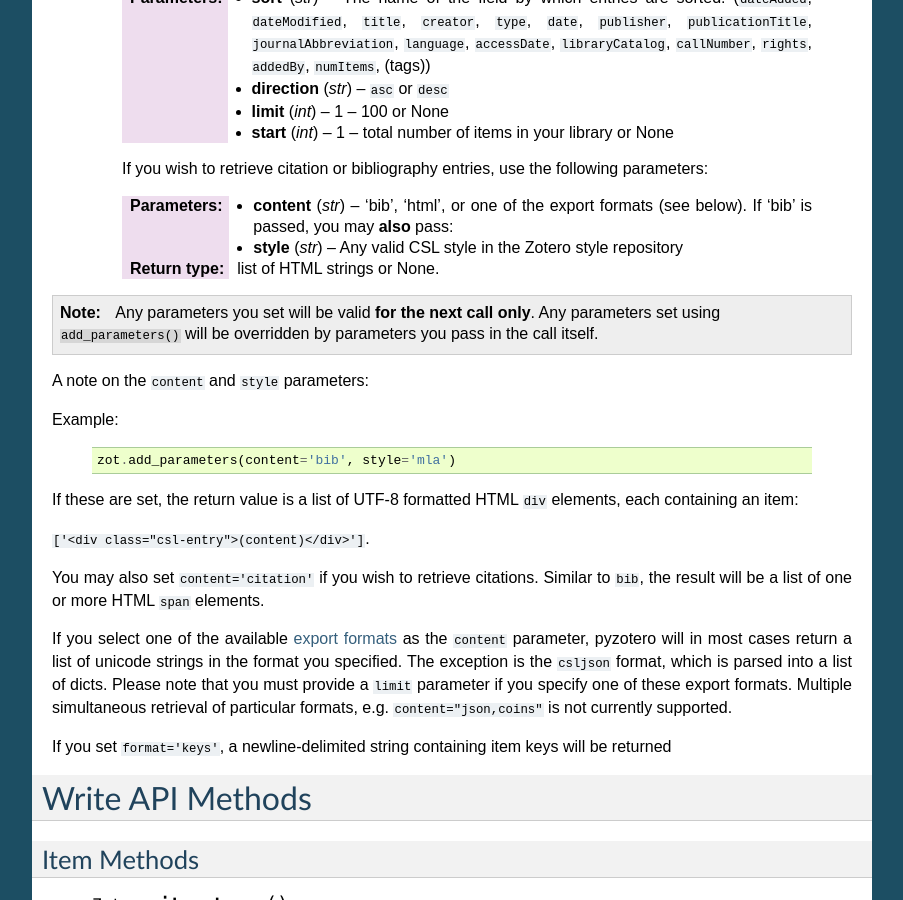
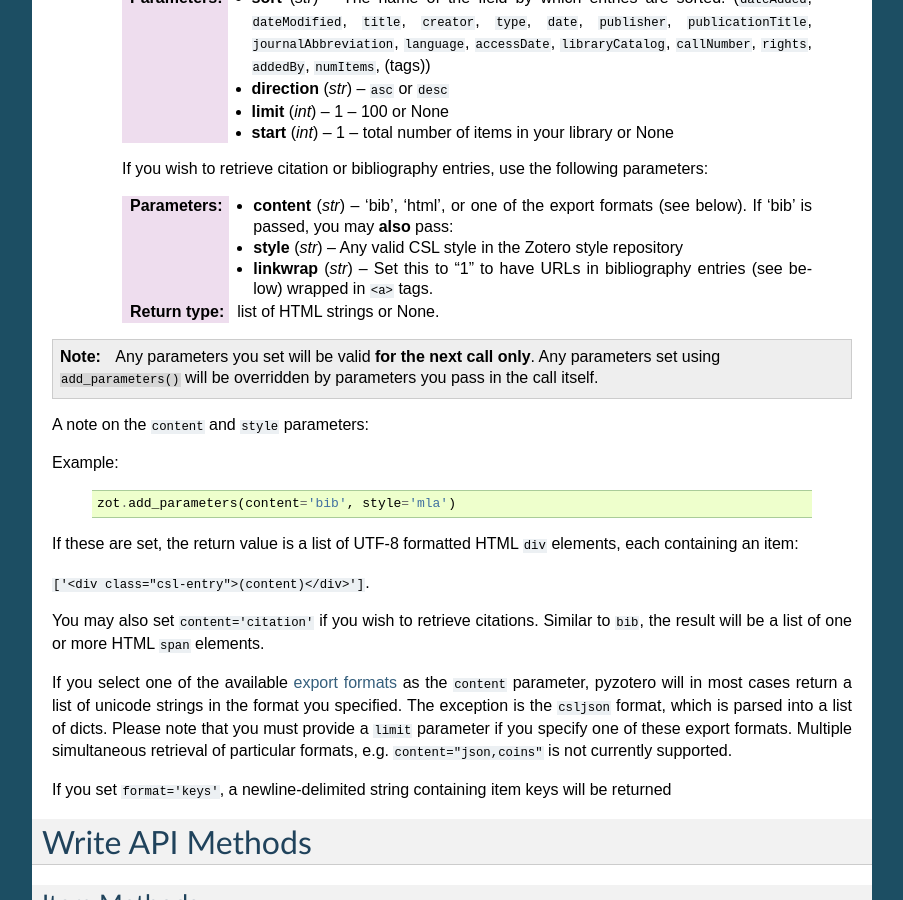
Before and after one commit to urschrei/pyzotero, a Sphinx documentation site: the page built from doc/index.rst, in a window 1280 px wide and 900 px high, scrolled down 11750 px. Shown: the whole window, without its empty margins (198-1101 px from the left). Built offline with Sphinx 7.4.7, drawn with Linux system fonts in a browser that asks for light colours; the version number could not be read and is left out.

Commit message:
Add docs on linkwrap parameters

```diff
--- a/doc/index.rst
+++ b/doc/index.rst
@@ -700,6 +700,7 @@ This area of the Zotero Read API is under development, and may change frequently
 
         :param str content: 'bib', 'html', or one of the export formats (see below). If 'bib' is passed, you may **also** pass:
         :param str style: Any valid CSL style in the Zotero style repository
+        :param str linkwrap: Set this to "1" to have URLs in bibliography entries (see below) wrapped in ``<a>`` tags.
         :rtype: list of HTML strings or None.
 
 
```
